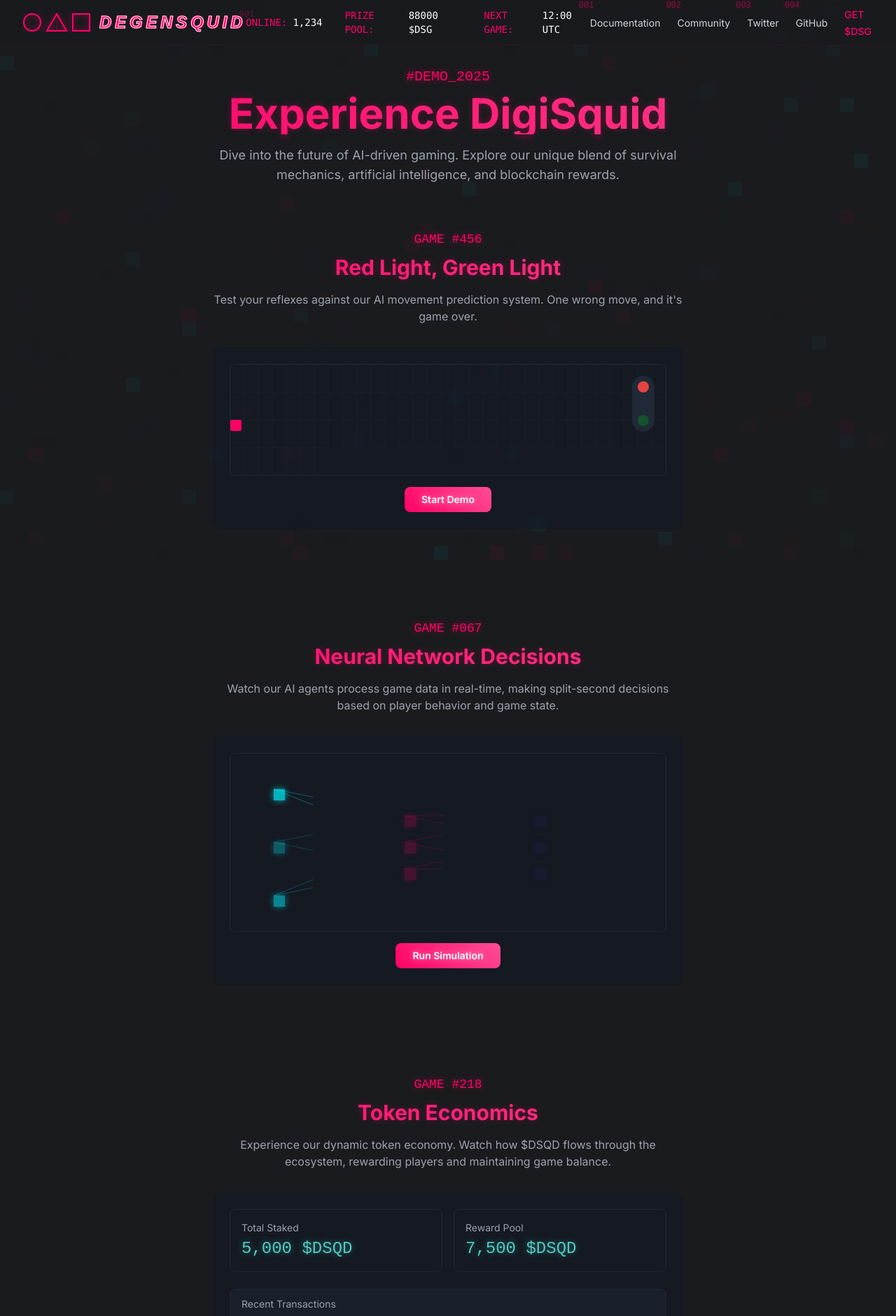
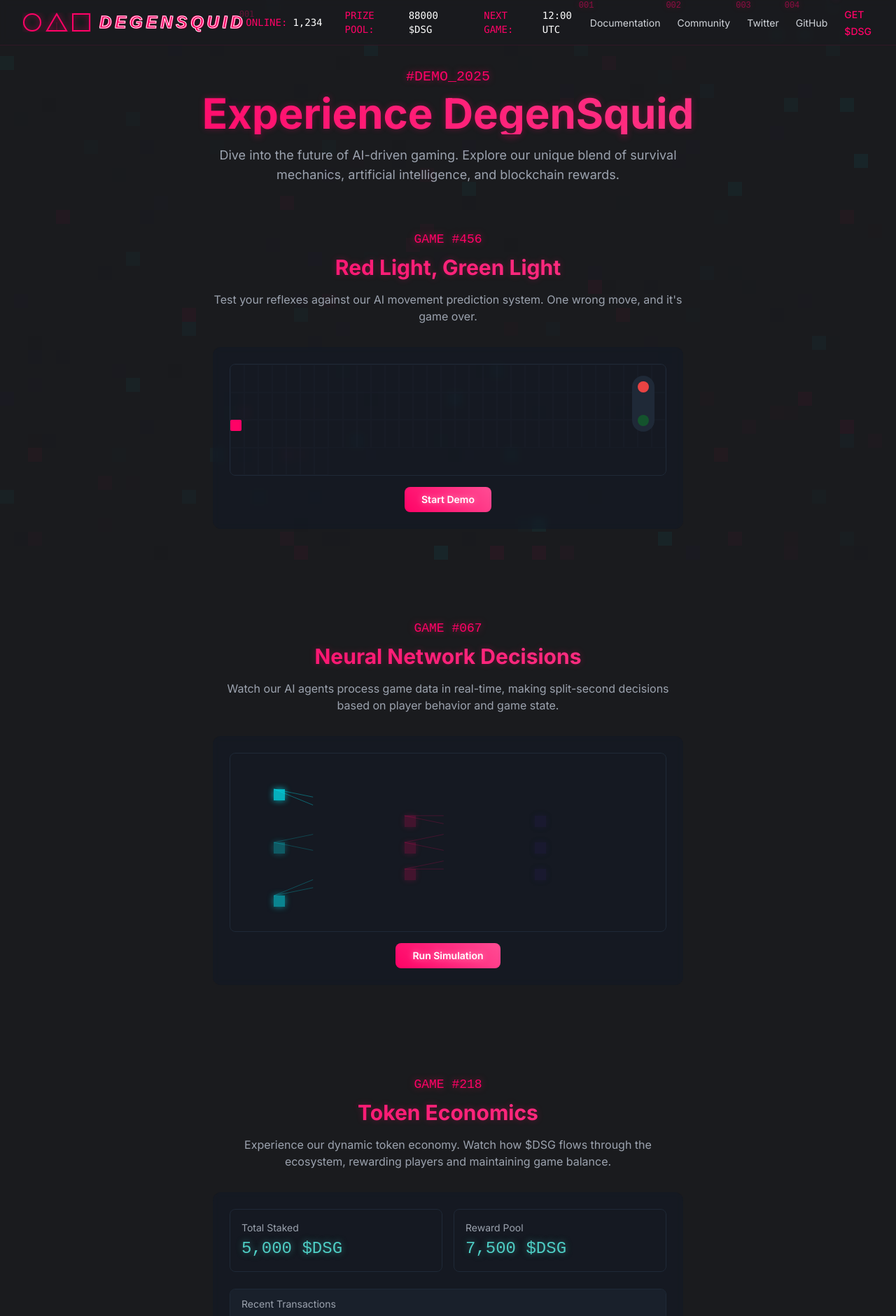
Before and after one commit to AaronLuo00/Digi_Squid_Web, a Next.js app: page /demo in a window 1280 px wide. Shown: the top 1881 px of the page at 70% size. Built offline with nearby package versions, Linux system fonts and the light colour scheme.

Commit message:
update degensquid1

```diff
--- a/src/app/demo/page.tsx
+++ b/src/app/demo/page.tsx
@@ -21,7 +21,7 @@ export default function DemoPage() {
         >
           <span className="game-number text-xl mb-2 block">#DEMO_2025</span>
           <h1 className="text-4xl md:text-6xl font-bold squid-text mb-4">
-            Experience DigiSquid
+            Experience DegenSquid
           </h1>
           <p className="text-gray-400 text-lg max-w-2xl mx-auto">
             Dive into the future of AI-driven gaming. Explore our unique blend of
--- a/src/components/demo/TokenDemo.tsx
+++ b/src/components/demo/TokenDemo.tsx
@@ -71,7 +71,7 @@ export default function TokenDemo() {
         <span className="game-number text-lg mb-2 block">GAME #218</span>
         <h2 className="text-3xl font-bold squid-text mb-4">Token Economics</h2>
         <p className="text-gray-400 max-w-2xl mx-auto">
-          Experience our dynamic token economy. Watch how $DSQD flows through the
+          Experience our dynamic token economy. Watch how $DSG flows through the
           ecosystem, rewarding players and maintaining game balance.
         </p>
       </div>
@@ -85,7 +85,7 @@ export default function TokenDemo() {
               className="token-amount text-2xl"
               animate={{ scale: totalStaked > 5000 ? [1, 1.1, 1] : 1 }}
             >
-              {totalStaked.toLocaleString()} $DSQD
+              {totalStaked.toLocaleString()} $DSG
             </motion.div>
           </div>
           <div className="p-4 border border-gray-800 rounded-lg">
@@ -94,7 +94,7 @@ export default function TokenDemo() {
               className="token-amount text-2xl"
               animate={{ scale: rewardPool < 7500 ? [1, 1.1, 1] : 1 }}
             >
-              {rewardPool.toLocaleString()} $DSQD
+              {rewardPool.toLocaleString()} $DSG
             </motion.div>
           </div>
         </div>
@@ -127,7 +127,7 @@ export default function TokenDemo() {
                     <span className="text-sm capitalize">{tx.type}</span>
                   </div>
                   <span className="token-amount text-sm">
-                    {tx.type === 'reward' ? '-' : '+'}{tx.amount} $DSQD
+                    {tx.type === 'reward' ? '-' : '+'}{tx.amount} $DSG
                   </span>
                 </motion.div>
               ))
```
